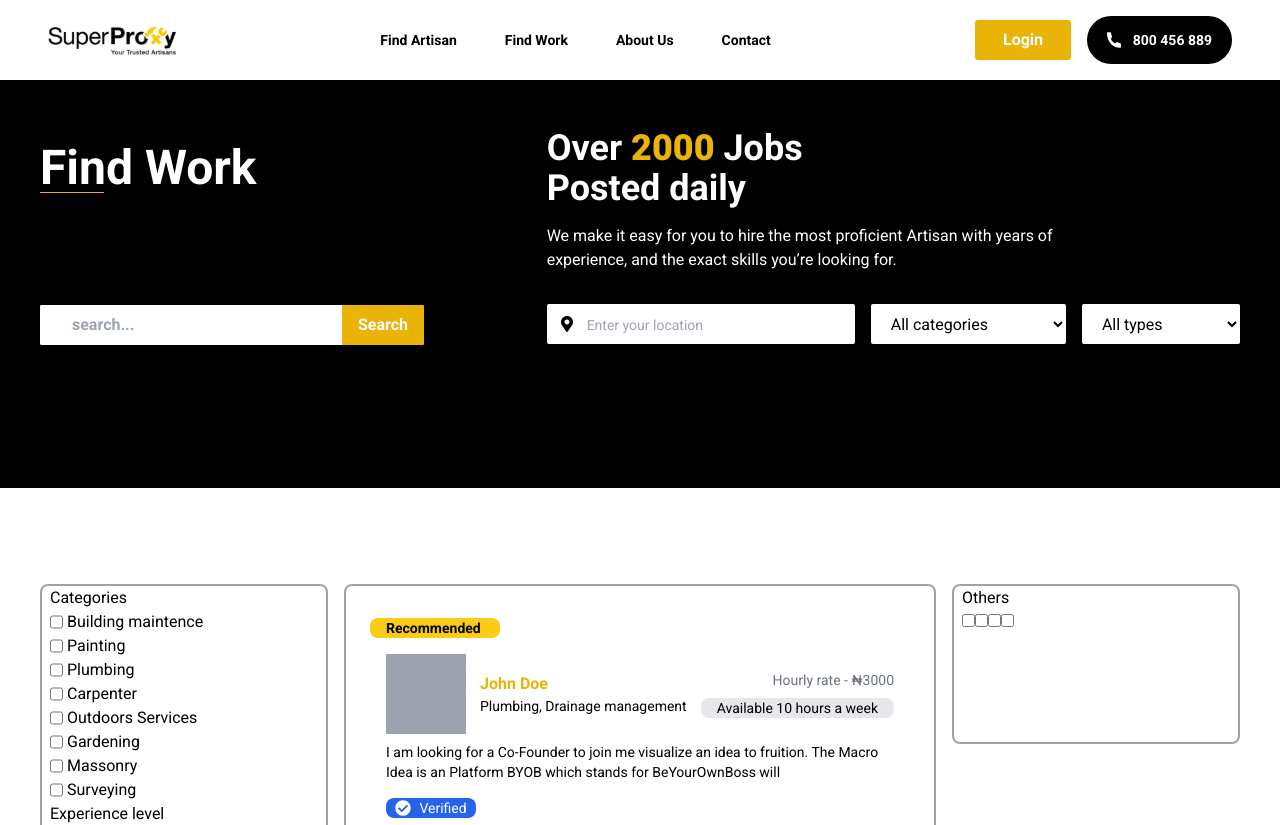
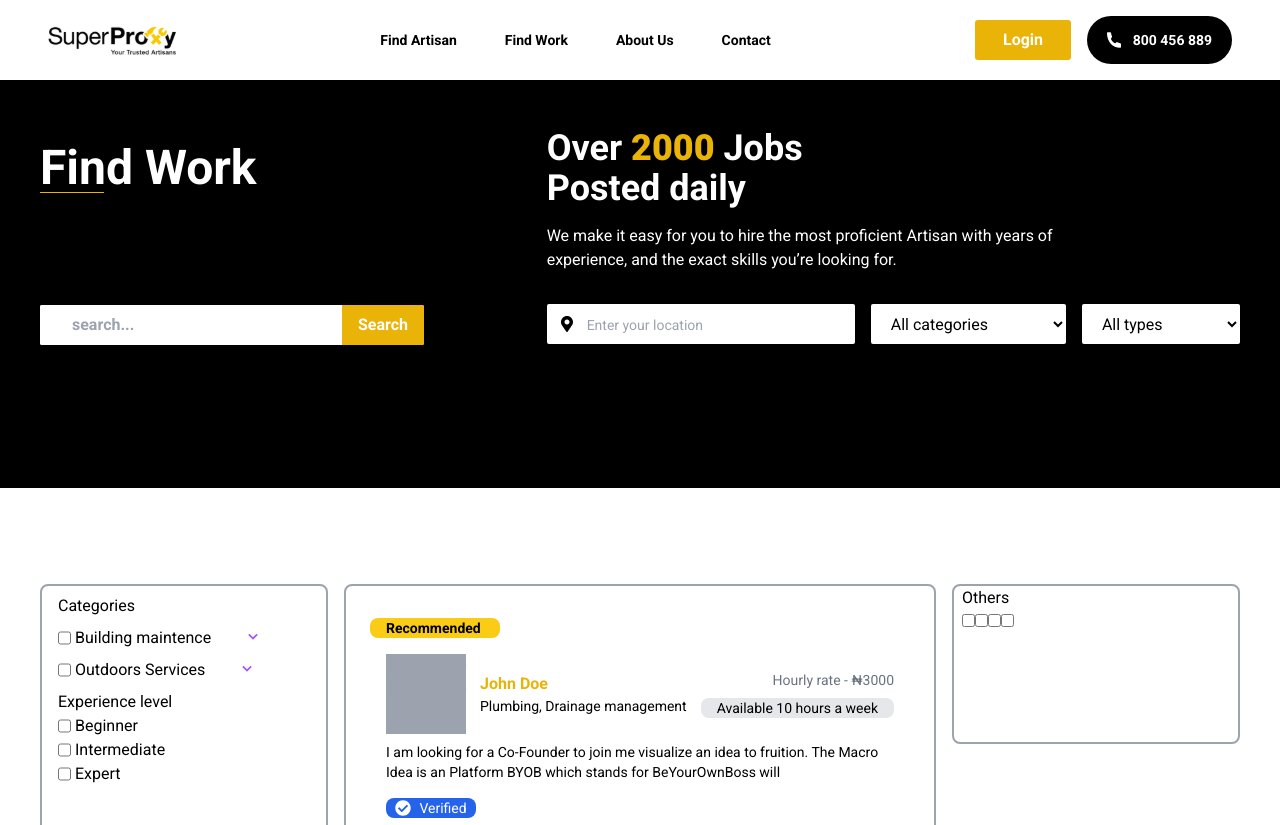
Before and after one commit to iamkennis/Artisan-Finder, a Next.js app: page /findwork in a window 1280 px wide. Shown: the top 825 px of the page. Built offline with nearby package versions, Linux system fonts and the light colour scheme.

Commit message:
create the side checkbox

```diff
--- a/components/Home/Findwork.tsx
+++ b/components/Home/Findwork.tsx
@@ -1,8 +1,10 @@
 import Head from "next/head";
 import React, { useState } from "react";
 import { FaCheckCircle, FaLocationArrow, FaMapMarkerAlt } from "react-icons/fa";
+import { BiChevronUp, BiChevronDown } from "react-icons/bi";
 import CheckBox from "../ui/Checkbox";
 // import Form from '../ui/Form';
+import { Disclosure } from "@headlessui/react";
 
 export default function FindWork() {
   const [checked, setChecked] = useState(false);
@@ -11,15 +13,15 @@ export default function FindWork() {
 
   const nameData = [
     {
-  name: "John Doe"
+      name: "John Doe",
     },
     {
-  name: "Jane Flona"
+      name: "Jane Flona",
     },
     {
-  name: "John Micheal"
-}
-]
+      name: "John Micheal",
+    },
+  ];
 
   return (
     <>
@@ -60,8 +62,9 @@ const nameData = [
                   <br /> Posted daily
                 </h2>
                 <p className=" lg:block text-white text-md py-4">
-                We make it easy for you to hire the most proficient Artisan with
-                years of experience, and the exact skills you’re looking for.
+                  We make it easy for you to hire the most proficient Artisan
+                  with years of experience, and the exact skills you’re looking
+                  for.
                 </p>
               </div>
               <div className="grid lg:grid-flow-col lg:items-center lg:gap-4">
@@ -88,21 +91,53 @@ const nameData = [
         </header>
         <main className="grid grid-flow-row my-24 px-10 lg:grid-cols-12 gap-4 h-full">
           <div className="border-2 border-gray-400 rounded-lg w-full h-80 col-span-3">
-          <div className="px-2 gap-4">
-            <h3>Categories</h3>
-            <div>
-              <CheckBox label="Building maintence" onChange={handleChecked} />
+            <div className="px-4 gap-4">
+              <h3 className="text-[16px] pt-2">Categories</h3>
+              <Disclosure>
+                {({ open }) => (
+                  <div className="pt-2">
+                    <Disclosure.Button className="flex gap-8">
+                      <CheckBox
+                        label="Building maintence"
+                        onChange={handleChecked}
+                      />
+                      <BiChevronDown
+                        className={`${
+                          open ? "" : ""
+                        } h-5 w-5 text-purple-500`}
+                      />
+                    </Disclosure.Button>
+                    <Disclosure.Panel className="pl-4">
                       <CheckBox label="Painting" onChange={handleChecked} />
                       <CheckBox label="Plumbing" onChange={handleChecked} />
                       <CheckBox label="Carpenter" onChange={handleChecked} />
+                    </Disclosure.Panel>
                   </div>
-            <div>
-              <CheckBox label="Outdoors Services" onChange={handleChecked} />
+                )}
+              </Disclosure>
+              <Disclosure>
+                {({ open }) => (
+                  <div className="pt-2">
+                    <Disclosure.Button className="flex gap-8">
+                      <CheckBox
+                        label="Outdoors Services"
+                        onChange={handleChecked}
+                      />
+                      <BiChevronDown
+                        className={`${
+                          open ? "" : ""
+                        } h-5 w-5 text-purple-500`}
+                      />
+                    </Disclosure.Button>
+                    <Disclosure.Panel className="pl-4">
                       <CheckBox label="Gardening" onChange={handleChecked} />
                       <CheckBox label="Massonry" onChange={handleChecked} />
                       <CheckBox label="Surveying" onChange={handleChecked} />
+                    </Disclosure.Panel>
                   </div>
-            <div>
+                )}
+              </Disclosure>
+              <div className="py-2">
                 <p>Experience level</p>
                 <CheckBox label="Beginner" onChange={handleChecked} />
                 <CheckBox label="Intermediate" onChange={handleChecked} />
@@ -139,21 +174,22 @@ const nameData = [
                   </section>
                   <div className="w-full pt-2">
                     <p className="text-sm">
-                  I am looking for a Co-Founder to join me visualize an idea to
-                  fruition. The Macro Idea is an Platform BYOB which stands for
-                  BeYourOwnBoss will
+                      I am looking for a Co-Founder to join me visualize an idea
+                      to fruition. The Macro Idea is an Platform BYOB which
+                      stands for BeYourOwnBoss will
                     </p>
                   </div>
                   <section className="pt-4">
                     <div className="bg-blue-600 max-w-[90px] justify-center text-white rounded-lg px-3 flex gap-2 items-center">
-                <div><FaCheckCircle /></div>
+                      <div>
+                        <FaCheckCircle />
+                      </div>
                       <p className="text-sm">Verified</p>
                     </div>
-              <div>
-                {/* <Fag/> */}
-              </div>
+                    <div>{/* <Fag/> */}</div>
                   </section>
-            </section>))}
+                </section>
+              ))}
               <div>
                 <hr className="w-full border-1 border-gray-400" />
               </div>
--- a/components/auth/SignIn.tsx
+++ b/components/auth/SignIn.tsx
@@ -4,23 +4,28 @@ import Input from '../ui/Input';
 import Link from 'next/link';
 import { FaEye, FaEyeSlash, FaFacebook, FaGoogle } from 'react-icons/fa';
 import { useToggle } from '../Home/NavBar';
+import {signInWithEmailAndPassword} from 'firebase/auth'
+import {auth} from '../../pages/firebase';
 
 export default function SignIn() {
-	// const [event, updateEvent] = useReducer(
-	// 	(prev: any, next: any) => {
-	// 		return { ...prev, ...next };
-	// 	},
-	// 	{
-	// 		email: '',
-	// 		password: '',
-	// 		isToggle: '',
-	// 		loading: false
-	// 	},
-	// );
+
 	const [email, setEmail] = useState('');
 	const [password, setPassword] = useState('');
 	const [isToggle, toggle]: any = useToggle();
 	const [loading, setLoading] = useState(false);
+
+	// function handleSignIn(e:any) {
+	// 	setLoading(true)
+    //     e.preventDefault();
+	// 	signInWithEmailAndPassword(auth,email,password)
+	// 	.then((userCredential) => {
+    //         console.log(userCredential)
+	// 		setLoading(false)
+	// 	}).catch((error)=> {
+	// 		console.log(error)
+	// 		setLoading(false)
+	// 	})
+	// }
 
 	return (
 		<div className='flex flex-col items-center my-28'>
@@ -60,7 +65,7 @@ export default function SignIn() {
 					<Button loading={loading}>Login</Button>
 				</div>
 			</form>
-			<div className='flex flex-col gap-4'>
+			{/* <div className='flex flex-col gap-4'>
 				<span className='text-center'>Or</span>
 				<button className='h-10 w-64 border-1 border-gray-200 text-white bg-red-500 font-bold rounded-[3px] text-black'>
 					<span className='flex justify-center items-center gap-2'>
@@ -72,7 +77,7 @@ export default function SignIn() {
 						<FaFacebook /> Contiune with facebook
 					</span>
 				</button>
-			</div>
+			</div> */}
 			<div className='text-center mt-4 px-18'>
 				<p className='text-slate-700 text-sm leading-none my-1'>
 					By clicking Create account,I agree that I have read and accepted the{' '}
--- a/package.json
+++ b/package.json
@@ -11,6 +11,8 @@
     "debug": "export DEBUG=* && npm run start:dev"
   },
   "dependencies": {
+    "@headlessui/react": "^1.7.13",
+    "firebase": "^9.18.0",
     "next": "12.1.6",
     "react": "18.1.0",
     "react-dom": "18.1.0",
--- /dev/null
+++ b/pages/firebase.js
@@ -0,0 +1,20 @@
+// Import the functions you need from the SDKs you need
+import { initializeApp } from "firebase/app";
+import { getAuth } from "firebase/auth";
+
+// TODO: Add SDKs for Firebase products that you want to use
+// https://firebase.google.com/docs/web/setup#available-libraries
+
+// Your web app's Firebase configuration
+const firebaseConfig = {
+  apiKey: "AIzaSyCvJXr32ufRSc8blhXYyi7PZuTFP407qVc",
+  authDomain: "artisan-finder-655e6.firebaseapp.com",
+  projectId: "artisan-finder-655e6",
+  storageBucket: "artisan-finder-655e6.appspot.com",
+  messagingSenderId: "193424682374",
+  appId: "1:193424682374:web:34816039fe11d73c7f5007"
+};
+
+// Initialize Firebase
+const app = initializeApp(firebaseConfig);
+export const auth = getAuth(app);
```
Also changed, not shown: components/auth/SignUp.tsx (+14 -13 lines), 3 other files (tests, documents, lock files or other folders). Lines whose indentation alone changed are shown as unchanged.
